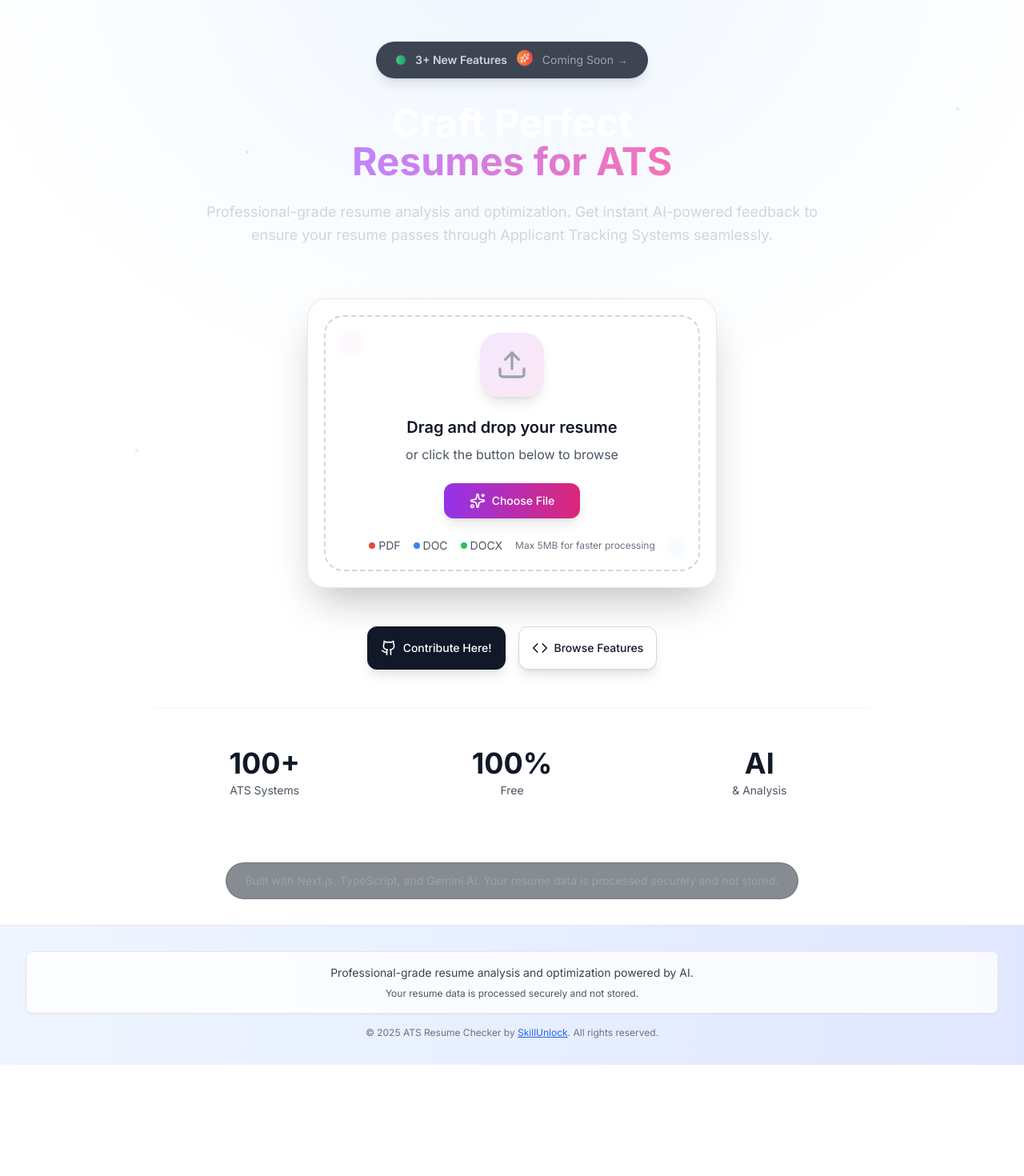
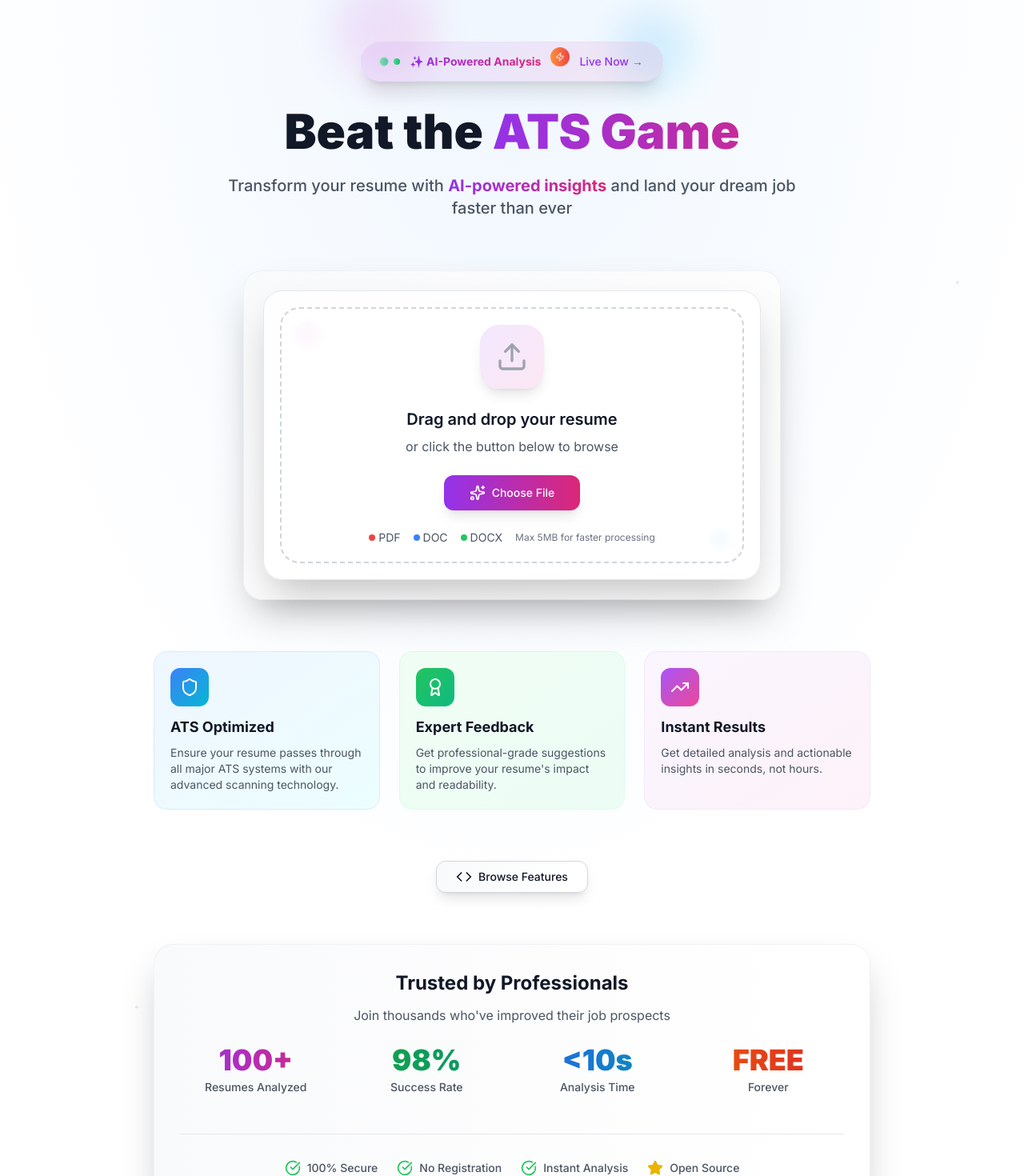
Before and after one commit to webseotools007/ats-resume-checker, a Next.js app: page / in a window 1280 px wide. Shown: the part 60-1530 px from the top of the page at 80% size. Before the commit the page ends 1391 px from the top, so only its background shows below. Built offline with nearby package versions, Linux system fonts and the light colour scheme.

Commit message:
Update page.tsx

```diff
--- a/src/app/page.tsx
+++ b/src/app/page.tsx
@@ -13,9 +13,17 @@ import {
   Download,
   Copy,
   Eye,
-  Github,
   Code,
   Sparkles,
+  Target,
+  Zap,
+  Shield,
+  Award,
+  TrendingUp,
+  Users,
+  CheckCircle,
+  ArrowRight,
+  Star,
 } from "lucide-react";
 import { gsap } from "gsap";
 import { useRouter } from "next/navigation";
@@ -230,73 +238,101 @@ export default function Home() {
           {/* Main Content */}
           <div className="max-w-4xl mx-auto">
             {!results ? (
-              <div className="space-y-12">
-                {/* Header */}
-                <div ref={headerRef} className="text-center mb-16">
+              <div className="space-y-16">
+                {/* Hero Section */}
+                <div ref={headerRef} className="text-center relative">
+                  {/* Floating Elements */}
+                  <div className="absolute -top-20 left-1/4 w-32 h-32 bg-gradient-to-br from-purple-400/20 to-pink-400/20 rounded-full blur-xl animate-pulse"></div>
+                  <div className="absolute -top-10 right-1/4 w-24 h-24 bg-gradient-to-br from-blue-400/20 to-cyan-400/20 rounded-full blur-xl animate-pulse delay-1000"></div>
+
                   {/* Enhanced New Features Banner */}
                   <div
                     ref={bannerRef}
-                    className="inline-flex items-center space-x-3 bg-gray-900/80 backdrop-blur-sm rounded-full px-6 py-3 mb-8 shadow-lg border border-gray-700/20 hover:shadow-xl transition-all duration-300 group"
+                    className="inline-flex items-center space-x-3 bg-gradient-to-r from-purple-500/10 to-pink-500/10 backdrop-blur-sm rounded-full px-6 py-3 mb-8 shadow-xl border border-purple-200/50 hover:shadow-2xl transition-all duration-300 group cursor-pointer"
                   >
-                    <div className="w-3 h-3 bg-gradient-to-r from-green-400 to-emerald-500 rounded-full animate-pulse"></div>
-                    <span className="text-sm font-semibold text-gray-300 group-hover:text-white transition-colors">
-                      3+ New Features
+                    <div className="flex items-center space-x-2">
+                      <div className="w-2 h-2 bg-gradient-to-r from-green-400 to-emerald-500 rounded-full animate-ping"></div>
+                      <div className="w-2 h-2 bg-gradient-to-r from-green-400 to-emerald-500 rounded-full"></div>
+                    </div>
+                    <span className="text-sm font-bold bg-gradient-to-r from-purple-600 to-pink-600 bg-clip-text text-transparent">
+                      ✨ AI-Powered Analysis
                     </span>
-                    <div className="w-5 h-5 bg-gradient-to-r from-orange-400 to-red-500 rounded-full flex items-center justify-center animate-bounce">
-                      <Sparkles className="w-3 h-3 text-white" />
+                    <div className="w-6 h-6 bg-gradient-to-r from-orange-400 to-red-500 rounded-full flex items-center justify-center animate-bounce">
+                      <Zap className="w-3 h-3 text-white" />
                     </div>
-                    <span className="text-sm text-gray-400 group-hover:text-gray-200 transition-colors">
-                      Coming Soon →
+                    <span className="text-sm text-purple-600 group-hover:text-purple-800 transition-colors font-medium">
+                      Live Now →
                     </span>
                   </div>
 
-                  <h1 ref={titleRef} className="text-5xl font-bold mb-6">
-                    <span className="text-white">Craft Perfect</span>
-                    <br />
-                    <span className="bg-gradient-to-r from-purple-400 to-pink-400 bg-clip-text text-transparent">
-                      Resumes for ATS
+                  {/* Main Title */}
+                  <h1 ref={titleRef} className="text-4xl md:text-5xl lg:text-6xl font-black mb-6 leading-tight">
+                    <span className="text-gray-900 mb-2">Beat the </span>
+                    <span className="bg-gradient-to-r from-purple-600 via-pink-600 to-blue-600 bg-clip-text text-transparent animate-gradient">
+                      ATS Game
                     </span>
                   </h1>
+
+                  {/* Subtitle */}
                   <p
                     ref={descriptionRef}
-                    className="text-lg text-gray-300 max-w-3xl mx-auto leading-relaxed"
+                    className="text-lg md:text-xl text-gray-600 max-w-3xl mx-auto leading-relaxed mb-10 font-medium"
                   >
-                    Professional-grade resume analysis and optimization. Get
-                    instant AI-powered feedback to ensure your resume passes
-                    through Applicant Tracking Systems seamlessly.
+                    Transform your resume with{" "}
+                    <span className="bg-gradient-to-r from-purple-600 to-pink-600 bg-clip-text text-transparent font-bold">
+                      AI-powered insights
+                    </span>{" "}
+                    and land your dream job faster than ever
                   </p>
+
+                  {/* Main CTA Buttons - REMOVED */}
                 </div>
 
-                {/* Enhanced Compact File Upload */}
-                <div ref={uploadRef} className="max-w-lg mx-auto">
-                  <FileUpload
-                    onFileSelect={handleFileSelect}
-                    isProcessing={isProcessing}
-                  />
+                {/* Enhanced File Upload Section */}
+                <div ref={uploadRef} className="max-w-2xl mx-auto">
+                  <div className="bg-gradient-to-br from-gray-50 to-white rounded-3xl p-6 shadow-2xl border border-gray-200/50 backdrop-blur-sm">
+                    <FileUpload
+                      onFileSelect={handleFileSelect}
+                      isProcessing={isProcessing}
+                    />
+                  </div>
                 </div>
 
-                {/* Enhanced Secondary Action Buttons */}
+                {/* Features Grid */}
+                <div className="grid md:grid-cols-3 gap-6 max-w-5xl mx-auto">
+                  <div className="group bg-gradient-to-br from-blue-50 to-cyan-50 rounded-2xl p-5 hover:shadow-2xl transition-all duration-300 hover:scale-105 border border-blue-100">
+                    <div className="w-12 h-12 bg-gradient-to-br from-blue-500 to-cyan-500 rounded-xl flex items-center justify-center mb-3 group-hover:rotate-6 transition-transform duration-300">
+                      <Shield className="h-6 w-6 text-white" />
+                    </div>
+                    <h3 className="text-lg font-bold text-gray-900 mb-2">ATS Optimized</h3>
+                    <p className="text-gray-600 text-sm">Ensure your resume passes through all major ATS systems with our advanced scanning technology.</p>
+                  </div>
+
+                  <div className="group bg-gradient-to-br from-green-50 to-emerald-50 rounded-2xl p-5 hover:shadow-2xl transition-all duration-300 hover:scale-105 border border-green-100">
+                    <div className="w-12 h-12 bg-gradient-to-br from-green-500 to-emerald-500 rounded-xl flex items-center justify-center mb-3 group-hover:rotate-6 transition-transform duration-300">
+                      <Award className="h-6 w-6 text-white" />
+                    </div>
+                    <h3 className="text-lg font-bold text-gray-900 mb-2">Expert Feedback</h3>
+                    <p className="text-gray-600 text-sm">Get professional-grade suggestions to improve your resume&apos;s impact and readability.</p>
+                  </div>
+
+                  <div className="group bg-gradient-to-br from-purple-50 to-pink-50 rounded-2xl p-5 hover:shadow-2xl transition-all duration-300 hover:scale-105 border border-purple-100">
+                    <div className="w-12 h-12 bg-gradient-to-br from-purple-500 to-pink-500 rounded-xl flex items-center justify-center mb-3 group-hover:rotate-6 transition-transform duration-300">
+                      <TrendingUp className="h-6 w-6 text-white" />
+                    </div>
+                    <h3 className="text-lg font-bold text-gray-900 mb-2">Instant Results</h3>
+                    <p className="text-gray-600 text-sm">Get detailed analysis and actionable insights in seconds, not hours.</p>
+                  </div>
+                </div>
+
+                {/* Secondary Actions */}
                 <div
                   ref={secondaryButtonsRef}
-                  className="flex flex-col sm:flex-row gap-4 justify-center max-w-2xl mx-auto mt-8"
+                  className="flex flex-col sm:flex-row gap-4 justify-center max-w-2xl mx-auto"
                 >
                   <Button
                     variant="outline"
-                    className="group bg-gray-900 hover:bg-gray-800 text-white border-gray-900 rounded-xl p-4 h-auto shadow-lg hover:shadow-xl transition-all duration-300 hover:scale-105"
-                    onClick={() =>
-                      window.open(
-                        "https://github.com/mahfuzurrahman01/ATS-resume-checker",
-                        "_blank"
-                      )
-                    }
-                  >
-                    <Github className="h-5 w-5 mr-2 group-hover:scale-110 transition-transform" />
-                    Contribute Here!
-                  </Button>
-
-                  <Button
-                    variant="outline"
-                    className="group bg-white hover:bg-gray-50 text-gray-900 dark:bg-gray-900 dark:hover:bg-gray-800 dark:text-white border border-gray-300 dark:border-gray-700 rounded-xl p-4 h-auto shadow-lg hover:shadow-xl transition-all duration-300 hover:scale-105"
+                    className="group bg-gradient-to-r from-gray-50 to-white hover:from-gray-100 hover:to-gray-50 text-gray-900 border border-gray-300 rounded-xl px-6 py-3 shadow-lg hover:shadow-xl transition-all duration-300 hover:scale-105"
                     onClick={() => router.push("/about")}
                   >
                     <Code className="h-5 w-5 mr-2 group-hover:scale-110 transition-transform" />
@@ -321,14 +357,14 @@ export default function Home() {
 
                 {/* Enhanced Error Display */}
                 {error && (
-                  <div className="bg-gradient-to-r from-red-100 to-pink-100 dark:from-red-50 dark:to-pink-50 border border-red-300 dark:border-red-200 rounded-2xl p-6 max-w-md mx-auto shadow-lg">
+                  <div className="bg-gradient-to-r from-red-50 to-pink-50 border border-red-200 rounded-2xl p-6 max-w-md mx-auto shadow-lg">
                     <div className="flex items-center space-x-3">
                       <div className="w-3 h-3 bg-red-500 rounded-full animate-pulse"></div>
-                      <span className="font-semibold text-red-800 dark:text-red-700">
+                      <span className="font-semibold text-red-800">
                         Error
                       </span>
                     </div>
-                    <p className="text-red-700 dark:text-red-600 mt-3 text-center">
+                    <p className="text-red-700 mt-3 text-center">
                       {error}
                     </p>
                   </div>
@@ -337,32 +373,104 @@ export default function Home() {
                 {/* Enhanced Statistics Section */}
                 <div
                   ref={statsRef}
-                  className="border-t border-gray-200/50 dark:border-gray-700/50 pt-12 mt-20"
+                  className="bg-gradient-to-r from-gray-50 to-white rounded-3xl p-8 shadow-2xl border border-gray-200/50 backdrop-blur-sm"
                 >
-                  <div className="grid grid-cols-3 gap-8 text-center">
-                    <div className="group">
-                      <div className="text-4xl font-bold text-gray-900 dark:text-white group-hover:text-purple-600 dark:group-hover:text-purple-400 transition-colors duration-300">
+                  <div className="text-center mb-6">
+                    <h3 className="text-2xl font-bold text-gray-900 mb-3">Trusted by Professionals</h3>
+                    <p className="text-gray-600">Join thousands who&apos;ve improved their job prospects</p>
+                  </div>
+                  <div className="grid grid-cols-2 md:grid-cols-4 gap-6">
+                    <div className="group text-center">
+                      <div className="text-3xl md:text-4xl font-black text-transparent bg-gradient-to-r from-purple-600 to-pink-600 bg-clip-text group-hover:scale-110 transition-transform duration-300">
                         100+
                       </div>
-                      <div className="text-sm text-gray-600 dark:text-gray-400 mt-1">
-                        ATS Systems
+                      <div className="text-xs md:text-sm text-gray-600 mt-1 font-medium">
+                        Resumes Analyzed
                       </div>
                     </div>
-                    <div className="group">
-                      <div className="text-4xl font-bold text-gray-900 dark:text-white group-hover:text-green-600 dark:group-hover:text-green-400 transition-colors duration-300">
-                        100%
+                    <div className="group text-center">
+                      <div className="text-3xl md:text-4xl font-black text-transparent bg-gradient-to-r from-green-600 to-emerald-600 bg-clip-text group-hover:scale-110 transition-transform duration-300">
+                        98%
                       </div>
-                      <div className="text-sm text-gray-600 dark:text-gray-400 mt-1">
-                        Free
+                      <div className="text-xs md:text-sm text-gray-600 mt-1 font-medium">
+                        Success Rate
                       </div>
                     </div>
-                    <div className="group">
-                      <div className="text-4xl font-bold text-gray-900 dark:text-white group-hover:text-blue-600 dark:group-hover:text-blue-400 transition-colors duration-300">
-                        AI
+                    <div className="group text-center">
+                      <div className="text-3xl md:text-4xl font-black text-transparent bg-gradient-to-r from-blue-600 to-cyan-600 bg-clip-text group-hover:scale-110 transition-transform duration-300">
+                        &lt;10s
                       </div>
-                      <div className="text-sm text-gray-600 dark:text-gray-400 mt-1">
-                        & Analysis
+                      <div className="text-xs md:text-sm text-gray-600 mt-1 font-medium">
+                        Analysis Time
                       </div>
+                    </div>
+                    <div className="group text-center">
+                      <div className="text-3xl md:text-4xl font-black text-transparent bg-gradient-to-r from-orange-600 to-red-600 bg-clip-text group-hover:scale-110 transition-transform duration-300">
+                        FREE
+                      </div>
+                      <div className="text-xs md:text-sm text-gray-600 mt-1 font-medium">
+                        Forever
+                      </div>
+                    </div>
+                  </div>
+
+                  {/* Trust indicators */}
+                  <div className="flex flex-col sm:flex-row items-center justify-center gap-6 mt-12 pt-8 border-t border-gray-200">
+                    <div className="flex items-center space-x-2 text-gray-600">
+                      <CheckCircle className="h-5 w-5 text-green-500" />
+                      <span className="text-sm font-medium">100% Secure</span>
+                    </div>
+                    <div className="flex items-center space-x-2 text-gray-600">
+                      <CheckCircle className="h-5 w-5 text-green-500" />
+                      <span className="text-sm font-medium">No Registration</span>
+                    </div>
+                    <div className="flex items-center space-x-2 text-gray-600">
+                      <CheckCircle className="h-5 w-5 text-green-500" />
+                      <span className="text-sm font-medium">Instant Analysis</span>
+                    </div>
+                    <div className="flex items-center space-x-2 text-gray-600">
+                      <Star className="h-5 w-5 text-yellow-500 fill-current" />
+                      <span className="text-sm font-medium">Open Source</span>
+                    </div>
+                  </div>
+                </div>
+
+                {/* FAQ Section */}
+                <div className="bg-gradient-to-r from-white to-gray-50 rounded-3xl p-8 shadow-2xl border border-gray-200/50 backdrop-blur-sm">
+                  <div className="text-center mb-8">
+                    <h3 className="text-2xl font-bold text-gray-900 mb-3">Frequently Asked Questions</h3>
+                    <p className="text-gray-600">Common questions about our ATS Resume Checker</p>
+                  </div>
+
+                  <div className="max-w-4xl mx-auto space-y-6">
+                    <div className="bg-white rounded-2xl p-6 shadow-lg border border-gray-100 hover:shadow-xl transition-shadow duration-300">
+                      <h4 className="text-lg font-bold text-gray-900 mb-3">How does the ATS analysis work?</h4>
+                      <p className="text-gray-600">Our AI analyzes your resume for ATS compatibility by checking formatting, keyword optimization, and structure. We provide a detailed score and specific recommendations for improvement.</p>
+                    </div>
+
+                    <div className="bg-white rounded-2xl p-6 shadow-lg border border-gray-100 hover:shadow-xl transition-shadow duration-300">
+                      <h4 className="text-lg font-bold text-gray-900 mb-3">Is my resume data secure?</h4>
+                      <p className="text-gray-600">Yes, your resume data is processed securely and never stored on our servers. We use industry-standard encryption and privacy practices.</p>
+                    </div>
+
+                    <div className="bg-white rounded-2xl p-6 shadow-lg border border-gray-100 hover:shadow-xl transition-shadow duration-300">
+                      <h4 className="text-lg font-bold text-gray-900 mb-3">What file formats are supported?</h4>
+                      <p className="text-gray-600">We support PDF, DOC, and DOCX formats. For best results, we recommend using PDF format as it maintains formatting consistency.</p>
+                    </div>
+
+                    <div className="bg-white rounded-2xl p-6 shadow-lg border border-gray-100 hover:shadow-xl transition-shadow duration-300">
+                      <h4 className="text-lg font-bold text-gray-900 mb-3">How long does the analysis take?</h4>
+                      <p className="text-gray-600">Most resumes are analyzed within 10-30 seconds. Processing time may vary based on file size and complexity.</p>
+                    </div>
+
+                    <div className="bg-white rounded-2xl p-6 shadow-lg border border-gray-100 hover:shadow-xl transition-shadow duration-300">
+                      <h4 className="text-lg font-bold text-gray-900 mb-3">Is this service really free?</h4>
+                      <p className="text-gray-600">Yes! Our ATS Resume Checker is completely free to use. No hidden fees, no registration required, and no limits on usage.</p>
+                    </div>
+
+                    <div className="bg-white rounded-2xl p-6 shadow-lg border border-gray-100 hover:shadow-xl transition-shadow duration-300">
+                      <h4 className="text-lg font-bold text-gray-900 mb-3">Can I download my analysis report?</h4>
+                      <p className="text-gray-600">Absolutely! After your resume is analyzed, you can download a detailed PDF report with all findings and recommendations.</p>
                     </div>
                   </div>
                 </div>
@@ -377,7 +485,7 @@ export default function Home() {
                       onClick={handleReset}
                       variant="outline"
                       size="sm"
-                      className="bg-gray-900/20 backdrop-blur-xl border border-gray-700/30 text-white hover:bg-gray-800/30 hover:border-gray-600/30"
+                      className="bg-gray-100 backdrop-blur-xl border border-gray-300 text-gray-900 hover:bg-gray-200 hover:border-gray-400"
                     >
                       <Upload className="h-4 w-4 mr-2" />
                       Upload Another Resume
@@ -401,12 +509,7 @@ export default function Home() {
           </div>
 
           {/* Enhanced Footer */}
-          <footer className="text-center mt-20 text-gray-400 text-sm">
-            <p className="bg-gray-900/50 backdrop-blur-sm rounded-full px-6 py-3 inline-block border border-gray-700/30">
-              Built with Next.js, TypeScript, and Gemini AI. Your resume data is
-              processed securely and not stored.
-            </p>
-          </footer>
+          {/* Footer is now handled in layout.tsx */}
         </div>
       </div>
     </>
```
